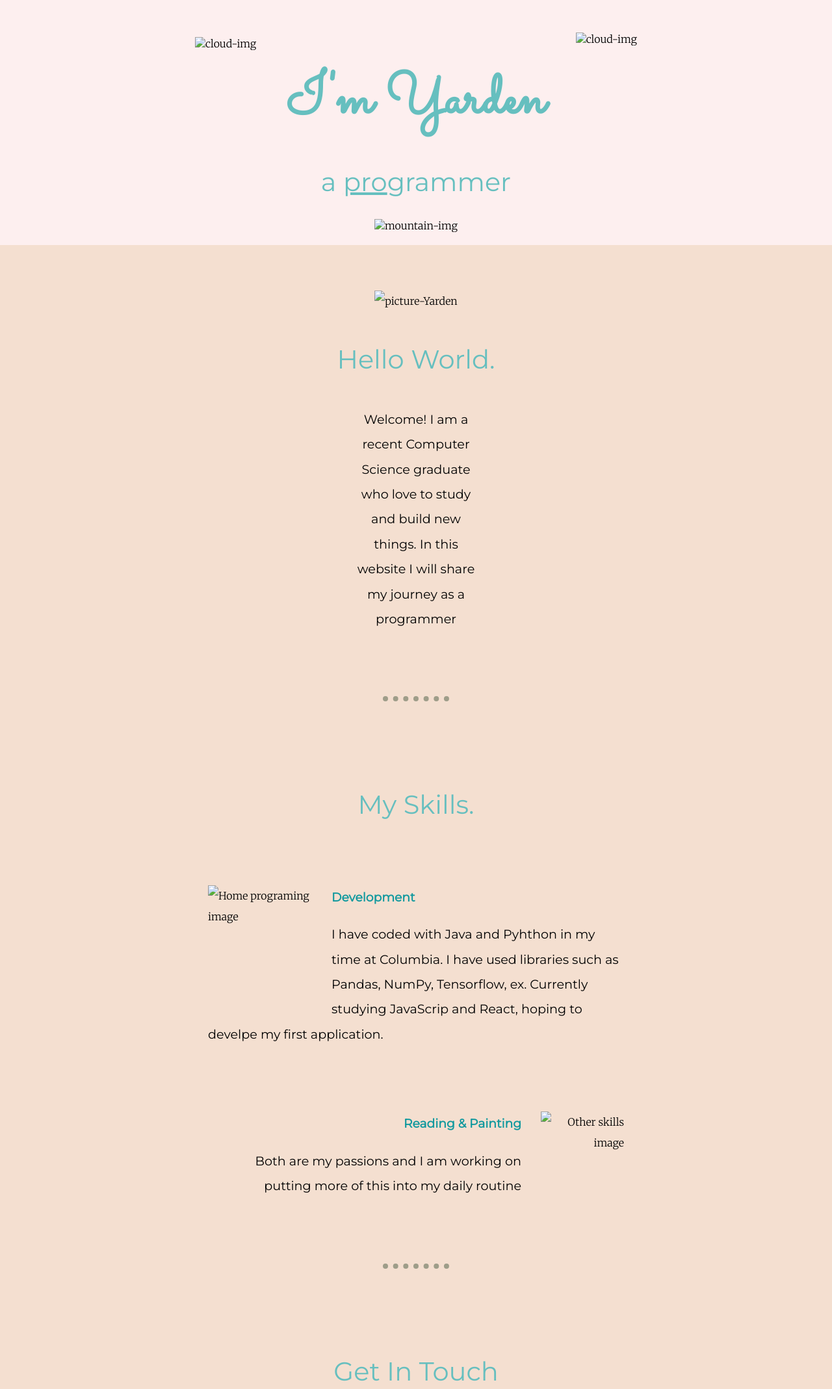
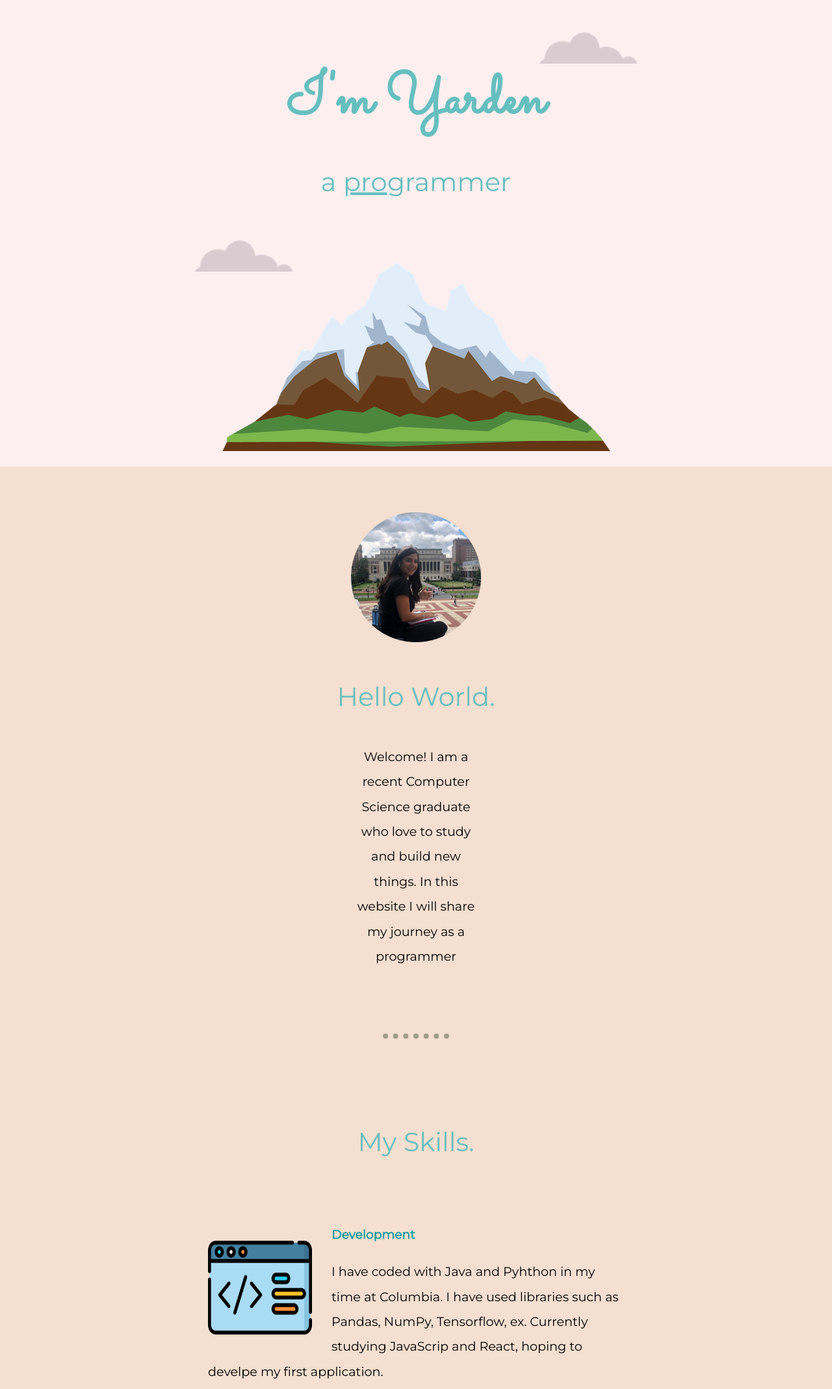
Before and after one commit to YardenC-cpu/My-Profolio, a plain HTML site: page index.html in a window 1280 px wide. Shown: the top 2137 px of the page at 65% size. Drawn offline with Linux system fonts and the light colour scheme; files that its build step writes are made by us from their sources.

Commit message:
Update index.html
change the location of images, css file

```diff
--- a/index.html
+++ b/index.html
@@ -3,7 +3,7 @@
   <head>
     <meta charset="utf-8">
     <title>Yarden's Site</title>
-    <link rel="stylesheet" href="css/styles.css">
+    <link rel="stylesheet" href="styles.css">
     <link rel="icon" href="favicon.ico">
     <link rel="preconnect" href="https://fonts.googleapis.com">
     <link rel="preconnect" href="https://fonts.gstatic.com" crossorigin>
@@ -11,15 +11,15 @@
   </head>
   <body>
     <div class="top-container">
-      <img class="top-cloud"src="images/cloud.png" alt="cloud-img">
+      <img class="top-cloud"src="cloud.png" alt="cloud-img">
       <h1>I'm Yarden</h1>
       <h2>a <span class="pro">pro</span>grammer</h2>
-      <img class = "bottom-cloud" src="images/cloud.png" alt="cloud-img">
-      <img src="images/mountain.png" alt="mountain-img">
+      <img class = "bottom-cloud" src="cloud.png" alt="cloud-img">
+      <img src="mountain.png" alt="mountain-img">
     </div>
     <div class="middle-container">
         <div class="hello-world">
-          <img class="picture-me" alt="picture-Yarden" src="images/columbia-circle.png">
+          <img class="picture-me" alt="picture-Yarden" src="columbia-circle.png">
           <h2>Hello World.</h2>
           <p class="intro">Welcome! I am a recent Computer Science graduate who love to study and build new things. In this website I will share my journey as a programmer </p>
         </div>
@@ -27,12 +27,12 @@
         <h2>My Skills.</h2>
         <div class="skills">
           <div class="coding-skills">
-            <img class="coding-picture" src="images/coding_home_page.png" alt="Home programing image">
+            <img class="coding-picture" src="coding_home_page.png" alt="Home programing image">
             <h3>Development</h3>
             <p>I have coded with Java and Pyhthon in my time at Columbia. I have used libraries such as Pandas, NumPy, Tensorflow, ex. Currently studying JavaScrip and React, hoping to develpe my first application.</p>
           </div>
           <div class="other-skills">
-            <img class="other-picture" src="images/pencil.png" alt="Other skills image">
+            <img class="other-picture" src="pencil.png" alt="Other skills image">
             <h3>Reading & Painting</h3>
             <p>Both are my passions and I am working on putting more of this into my daily routine</p>
           </div>
```
